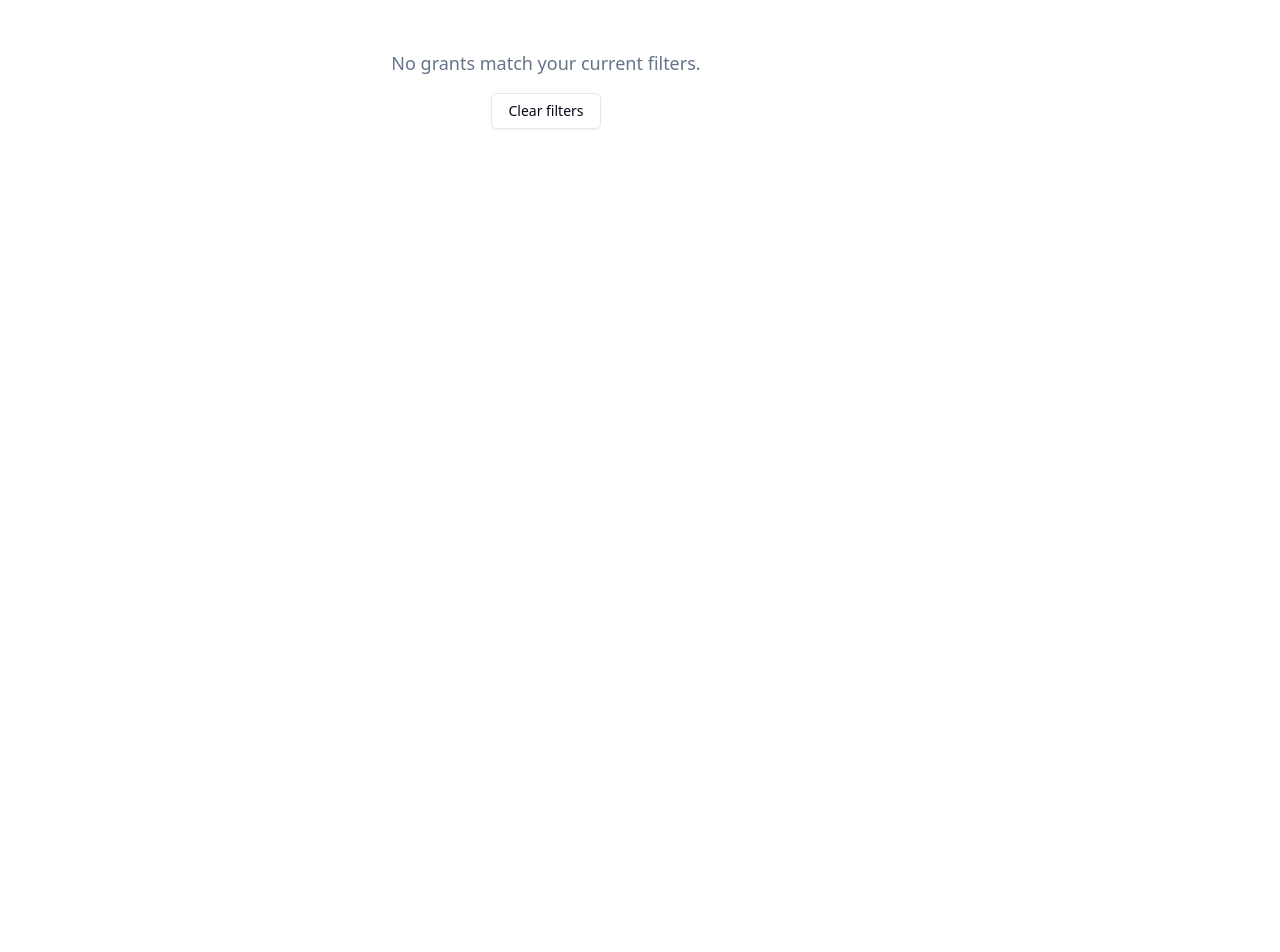
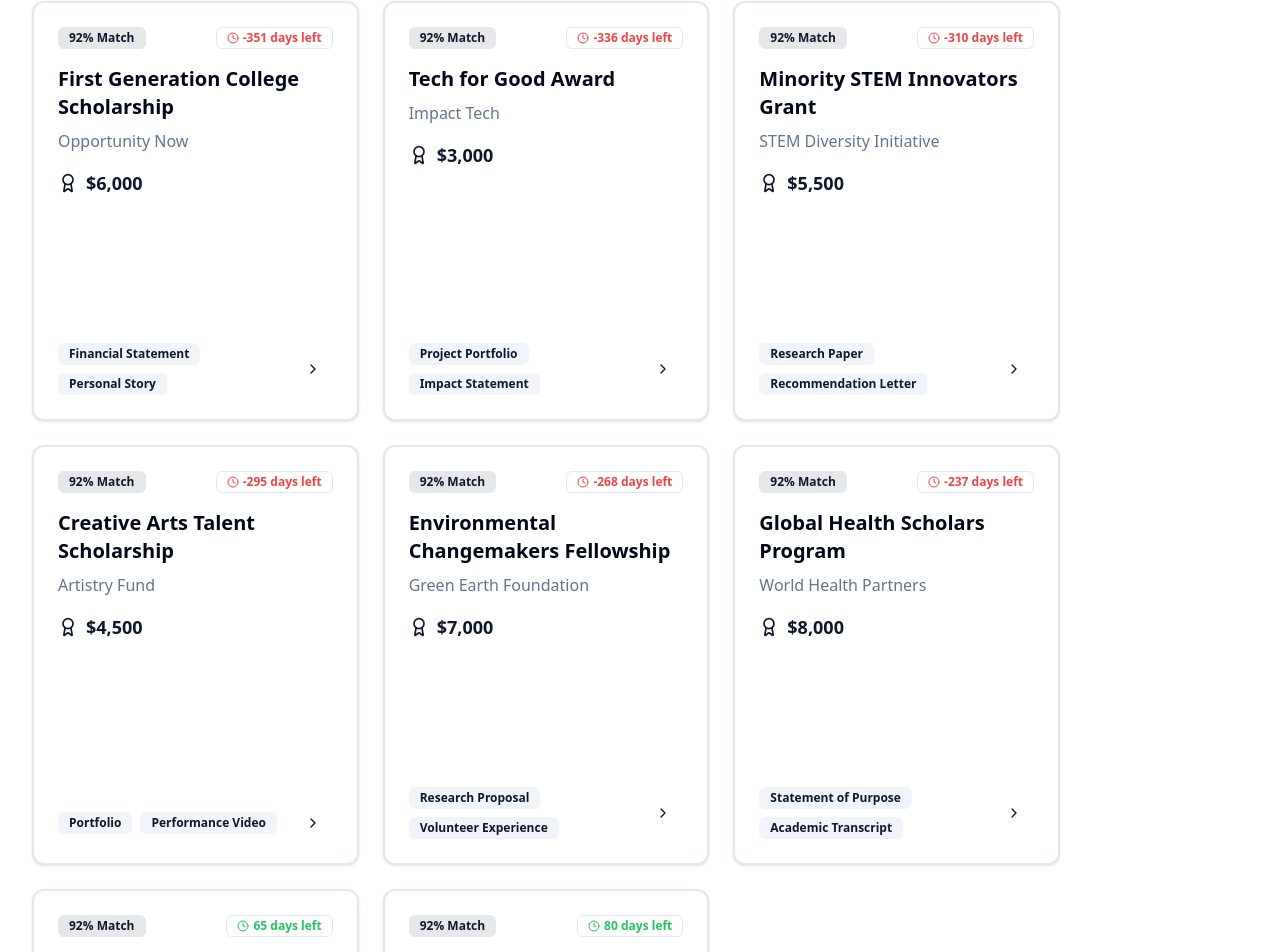
Before and after one commit to QudahM/GrantBridge, a React (Vite) app: page /dashboard in a window 1280 px wide. Shown: the part 175-1127 px from the top of the page. Before the commit the page ends 800 px from the top, so only its background shows below. Built offline with nearby package versions, Linux system fonts and the light colour scheme.

Commit message:
updating countries and adding test grants

```diff
--- a/package.json
+++ b/package.json
@@ -58,6 +58,7 @@
     "tailwind-merge": "^2.3.0",
     "tailwindcss-animate": "^1.0.7",
     "vaul": "^0.9.1",
+    "world-countries": "^5.1.0",
     "zod": "^3.23.8"
   },
   "devDependencies": {
--- a/src/components/GrantDashboard.tsx
+++ b/src/components/GrantDashboard.tsx
@@ -20,6 +20,7 @@ import {
 } from "./ui/select";
 import GrantCard from "./GrantCard";
 import ApplicationAssistant from "./ApplicationAssistant";
+import { dummyGrants } from "@/lib/dummyGrants";
 
 interface Grant {
   id: string;
@@ -55,7 +56,7 @@ const GrantDashboard = ({
     interests: ["Technology", "Education", "Research"],
     identifiers: ["Black", "First Generation"],
   },
-  grants = [],
+  grants = dummyGrants,
 }: GrantDashboardProps) => {
   const [selectedGrant, setSelectedGrant] = useState<Grant | null>(null);
   const [showAssistant, setShowAssistant] = useState(false);
--- a/src/components/OnboardingFlow.tsx
+++ b/src/components/OnboardingFlow.tsx
@@ -22,6 +22,7 @@ import { Checkbox } from "@/components/ui/checkbox";
 import { Progress } from "@/components/ui/progress";
 import { RadioGroup, RadioGroupItem } from "@/components/ui/radio-group";
 import { ChevronRight, ChevronLeft, Check } from "lucide-react";
+import countries from "world-countries"
 
 interface OnboardingFlowProps {
   onComplete?: (userData: UserData) => void;
@@ -139,11 +140,13 @@ const OnboardingFlow: React.FC<OnboardingFlowProps> = ({
                     <SelectValue placeholder="Select your country" />
                   </SelectTrigger>
                   <SelectContent>
-                    <SelectItem value="canada">Canada</SelectItem>
-                    <SelectItem value="usa">United States</SelectItem>
-                    <SelectItem value="uk">United Kingdom</SelectItem>
-                    <SelectItem value="australia">Australia</SelectItem>
-                    <SelectItem value="other">Other</SelectItem>
+                  {[...countries]
+                    .sort((a, b) => a.name.common.localeCompare(b.name.common))
+                    .map((country) => (
+                      <SelectItem key={country.cca2} value={country.name.common}>
+                        {country.name.common}
+                      </SelectItem>
+                  ))}
                   </SelectContent>
                 </Select>
               </div>
--- /dev/null
+++ b/src/lib/dummyGrants.ts
@@ -0,0 +1,111 @@
+export interface DummyGrant {
+    id: string;
+    title: string;
+    organization: string;
+    amount: number;
+    deadline: string;
+    eligibility: string[];
+    requirements: string[];
+    description: string;
+    tags: string[];
+    difficulty: "Easy" | "Medium" | "Hard";
+  }
+
+  export const dummyGrants: DummyGrant[] = [
+    {
+      id: "1",
+      title: "Women in Tech Scholarship",
+      organization: "Tech for All Foundation",
+      amount: 5000,
+      deadline: "2025-06-30",
+      eligibility: ["Women", "Computer Science majors", "Undergraduate"],
+      requirements: ["Personal Essay", "Transcript", "Recommendation Letter"],
+      description: "Supporting women pursuing degrees in computer science and engineering.",
+      tags: ["Technology", "Diversity", "Women"],
+      difficulty: "Medium",
+    },
+    {
+      id: "2",
+      title: "Future Leaders Grant",
+      organization: "Global Leaders Initiative",
+      amount: 4000,
+      deadline: "2025-07-15",
+      eligibility: ["Underrepresented students", "Leadership experience"],
+      requirements: ["Leadership Essay", "Resume"],
+      description: "Empowering young leaders committed to community impact.",
+      tags: ["Leadership", "Community", "Diversity"],
+      difficulty: "Easy",
+    },
+    {
+      id: "3",
+      title: "First Generation College Scholarship",
+      organization: "Opportunity Now",
+      amount: 6000,
+      deadline: "2024-05-10",
+      eligibility: ["First Generation students", "Financial Need"],
+      requirements: ["Financial Statement", "Personal Story"],
+      description: "Helping first-generation college students succeed.",
+      tags: ["First Generation", "Equity", "Support"],
+      difficulty: "Medium",
+    },
+    {
+      id: "4",
+      title: "Environmental Changemakers Fellowship",
+      organization: "Green Earth Foundation",
+      amount: 7000,
+      deadline: "2024-08-01",
+      eligibility: ["Environmental Studies majors", "Activists"],
+      requirements: ["Research Proposal", "Volunteer Experience"],
+      description: "Funding young innovators tackling climate change.",
+      tags: ["Environment", "Innovation", "Research"],
+      difficulty: "Hard",
+    },
+    {
+      id: "5",
+      title: "Global Health Scholars Program",
+      organization: "World Health Partners",
+      amount: 8000,
+      deadline: "2024-09-01",
+      eligibility: ["Healthcare majors", "Public Health students"],
+      requirements: ["Statement of Purpose", "Academic Transcript"],
+      description: "Scholarships for students committed to global health initiatives.",
+      tags: ["Healthcare", "Global Health", "Public Service"],
+      difficulty: "Medium",
+    },
+    {
+      id: "6",
+      title: "Tech for Good Award",
+      organization: "Impact Tech",
+      amount: 3000,
+      deadline: "2024-05-25",
+      eligibility: ["Technology majors", "Social Impact Projects"],
+      requirements: ["Project Portfolio", "Impact Statement"],
+      description: "Recognizing tech projects making a difference in society.",
+      tags: ["Technology", "Social Impact", "Innovation"],
+      difficulty: "Easy",
+    },
+    {
+      id: "7",
+      title: "Minority STEM Innovators Grant",
+      organization: "STEM Diversity Initiative",
+      amount: 5500,
+      deadline: "2024-06-20",
+      eligibility: ["BIPOC students", "STEM fields"],
+      requirements: ["Research Paper", "Recommendation Letter"],
+      description: "Grant for minority students conducting research in STEM.",
+      tags: ["Diversity", "STEM", "Research"],
+      difficulty: "Medium",
+    },
+    {
+      id: "8",
+      title: "Creative Arts Talent Scholarship",
+      organization: "Artistry Fund",
+      amount: 4500,
+      deadline: "2024-07-05",
+      eligibility: ["Fine Arts majors", "Performing Arts majors"],
+      requirements: ["Portfolio", "Performance Video"],
+      description: "Supporting creative talents in fine and performing arts.",
+      tags: ["Arts", "Creativity", "Talent"],
+      difficulty: "Easy",
+    },
+  ];
```
Also changed, not shown: 1 other file (tests, documents, lock files or other folders).
